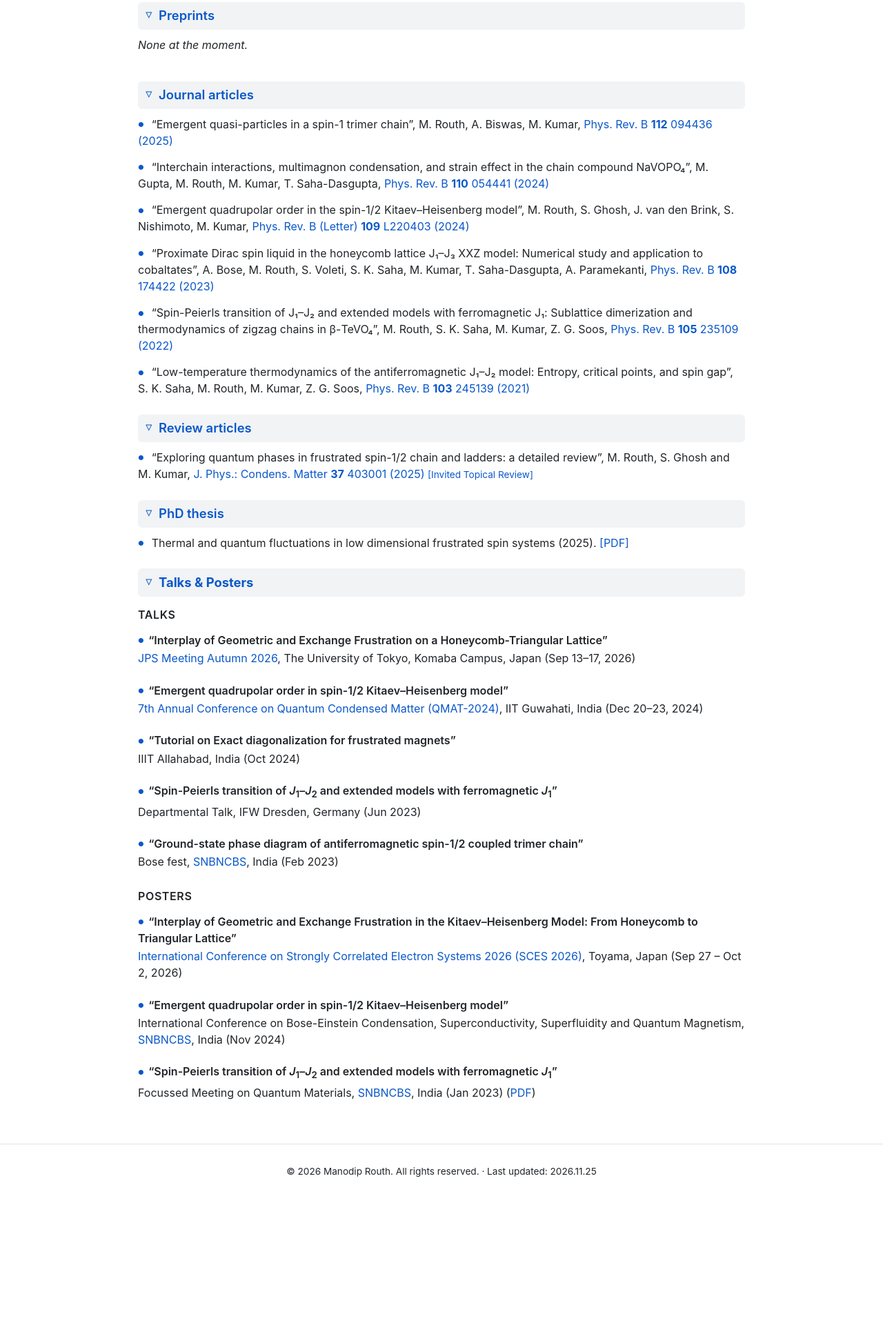
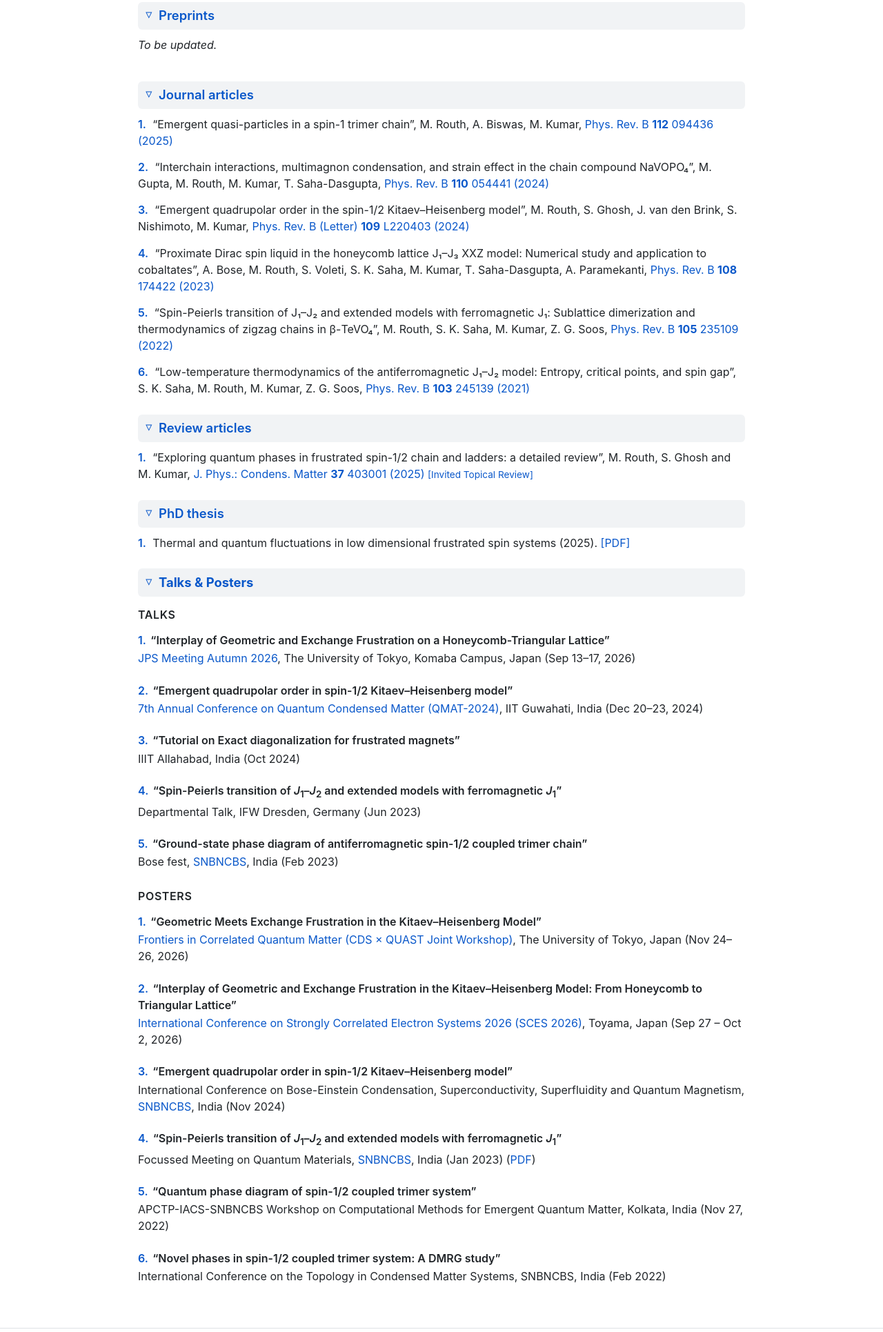
Before and after one commit to routhmanodip/routhmanodip.github.io, a plain HTML site: page outcome.html in a window 1280 px wide. Shown: the part 229-2160 px from the top of the page at 69% size. Before the commit the page ends 1966 px from the top, so only its background shows below. Drawn offline with Linux system fonts and the light colour scheme.

Commit message:
Resources: workshops/conferences first with Upcoming/Completed; move Upcoming off home; Outcome: numbering, new posters; News: CDS x QUAST poster
Co-Authored-By: Claude Sonnet 5.5 <noreply@anthropic.com>

```diff
--- a/outcome.html
+++ b/outcome.html
@@ -15,7 +15,7 @@
       document.documentElement.setAttribute("data-theme", t);
     })();
   </script>
-  <link rel="stylesheet" href="styles.css?v=54" />
+  <link rel="stylesheet" href="styles.css?v=55" />
 </head>
 <body>
   <!-- ===== Header / Nav ===== -->
@@ -53,29 +53,29 @@
 
       <details class="research-topic pub-group" open>
         <summary><h3 class="about-subhead">Preprints</h3></summary>
-        <p class="pub-empty">None at the moment.</p>
+        <p class="pub-empty">To be updated.</p>
         <!-- EDIT: replace the line above with an <ol class="pub-list"> like the ones below -->
       </details>
 
       <details class="research-topic pub-group" open>
         <summary><h3 class="about-subhead">Journal articles</h3></summary>
         <ol class="pub-list">
-          <li class="pub"><span class="pub-num">●</span>
+          <li class="pub"><span class="pub-num">1.</span>
             “Emergent quasi-particles in a spin-1 trimer chain”, <span class="self-author">M. Routh</span>, A. Biswas, M. Kumar, <a href="https://doi.org/10.1103/h2l7-w3cj" target="_blank" rel="noopener">Phys. Rev. B <strong>112</strong> 094436 (2025)</a>
           </li>
-          <li class="pub"><span class="pub-num">●</span>
+          <li class="pub"><span class="pub-num">2.</span>
             “Interchain interactions, multimagnon condensation, and strain effect in the chain compound NaVOPO₄”, M. Gupta, <span class="self-author">M. Routh</span>, M. Kumar, T. Saha-Dasgupta, <a href="https://doi.org/10.1103/PhysRevB.110.054441" target="_blank" rel="noopener">Phys. Rev. B <strong>110</strong> 054441 (2024)</a>
           </li>
-          <li class="pub"><span class="pub-num">●</span>
+          <li class="pub"><span class="pub-num">3.</span>
             “Emergent quadrupolar order in the spin-1/2 Kitaev–Heisenberg model”, <span class="self-author">M. Routh</span>, S. Ghosh, J. van den Brink, S. Nishimoto, M. Kumar, <a href="https://doi.org/10.1103/PhysRevB.109.L220403" target="_blank" rel="noopener">Phys. Rev. B (Letter) <strong>109</strong> L220403 (2024)</a>
           </li>
-          <li class="pub"><span class="pub-num">●</span>
+          <li class="pub"><span class="pub-num">4.</span>
             “Proximate Dirac spin liquid in the honeycomb lattice J₁–J₃ XXZ model: Numerical study and application to cobaltates”, A. Bose, <span class="self-author">M. Routh</span>, S. Voleti, S. K. Saha, M. Kumar, T. Saha-Dasgupta, A. Paramekanti, <a href="https://doi.org/10.1103/PhysRevB.108.174422" target="_blank" rel="noopener">Phys. Rev. B <strong>108</strong> 174422 (2023)</a>
           </li>
-          <li class="pub"><span class="pub-num">●</span>
+          <li class="pub"><span class="pub-num">5.</span>
             “Spin-Peierls transition of J₁–J₂ and extended models with ferromagnetic J₁: Sublattice dimerization and thermodynamics of zigzag chains in β-TeVO₄”, <span class="self-author">M. Routh</span>, S. K. Saha, M. Kumar, Z. G. Soos, <a href="https://doi.org/10.1103/PhysRevB.105.235109" target="_blank" rel="noopener">Phys. Rev. B <strong>105</strong> 235109 (2022)</a>
           </li>
-          <li class="pub"><span class="pub-num">●</span>
+          <li class="pub"><span class="pub-num">6.</span>
             “Low-temperature thermodynamics of the antiferromagnetic J₁–J₂ model: Entropy, critical points, and spin gap”, S. K. Saha, <span class="self-author">M. Routh</span>, M. Kumar, Z. G. Soos, <a href="https://doi.org/10.1103/PhysRevB.103.245139" target="_blank" rel="noopener">Phys. Rev. B <strong>103</strong> 245139 (2021)</a>
           </li>
         </ol>
@@ -84,7 +84,7 @@
       <details class="research-topic pub-group" open>
         <summary><h3 class="about-subhead">Review articles</h3></summary>
         <ol class="pub-list">
-          <li class="pub"><span class="pub-num">●</span>
+          <li class="pub"><span class="pub-num">1.</span>
             “Exploring quantum phases in frustrated spin-1/2 chain and ladders: a detailed review”, <span class="self-author">M. Routh</span>, S. Ghosh and M. Kumar, <a href="https://doi.org/10.1088/1361-648X/ae0670" target="_blank" rel="noopener">J. Phys.: Condens. Matter <strong>37</strong> 403001 (2025)</a> <span class="pub-badge">[Invited Topical Review]</span>
           </li>
         </ol>
@@ -93,7 +93,7 @@
       <details class="research-topic pub-group" open>
         <summary><h3 class="about-subhead">PhD thesis</h3></summary>
         <ol class="pub-list">
-          <li class="pub"><span class="pub-num">●</span>
+          <li class="pub"><span class="pub-num">1.</span>
             Thermal and quantum fluctuations in low dimensional frustrated spin systems (2025). <a href="https://apply.bose.res.in/wp/linked-objects/academic-programmes/PhD%20Thesies/394_Manodip%20Routh.pdf" target="_blank" rel="noopener">[PDF]</a>
           </li>
         </ol>
@@ -137,6 +137,12 @@
         <h4 class="cv-subheading">Posters</h4>
         <div class="cv-entry">
           <div class="cv-body">
+            <h4>“Geometric Meets Exchange Frustration in the Kitaev–Heisenberg Model”</h4>
+            <p><a href="https://rytaroarita.github.io/cds-quast-conference2026/index.html" target="_blank" rel="noopener">Frontiers in Correlated Quantum Matter (CDS × QUAST Joint Workshop)</a>, The University of Tokyo, Japan (Nov 24–26, 2026)</p>
+          </div>
+        </div>
+        <div class="cv-entry">
+          <div class="cv-body">
             <h4>“Interplay of Geometric and Exchange Frustration in the Kitaev–Heisenberg Model: From Honeycomb to Triangular Lattice”</h4>
             <p><a href="https://smartconf.jp/content/sces2026/" target="_blank" rel="noopener">International Conference on Strongly Correlated Electron Systems 2026 (SCES 2026)</a>, Toyama, Japan (Sep 27 – Oct 2, 2026)</p>
           </div>
@@ -153,6 +159,18 @@
             <p>Focussed Meeting on Quantum Materials, <a href="https://www.bose.res.in/" target="_blank" rel="noopener">SNBNCBS</a>, India (Jan 2023) (<a href="posters/Poster_SP.pdf" target="_blank" rel="noopener">PDF</a>)</p>
           </div>
         </div>
+        <div class="cv-entry">
+          <div class="cv-body">
+            <h4>“Quantum phase diagram of spin-1/2 coupled trimer system”</h4>
+            <p>APCTP-IACS-SNBNCBS Workshop on Computational Methods for Emergent Quantum Matter, Kolkata, India (Nov 27, 2022)</p>
+          </div>
+        </div>
+        <div class="cv-entry">
+          <div class="cv-body">
+            <h4>“Novel phases in spin-1/2 coupled trimer system: A DMRG study”</h4>
+            <p>International Conference on the Topology in Condensed Matter Systems, SNBNCBS, India (Feb 2022)</p>
+          </div>
+        </div>
       </details>
     </section>
   </main>
--- a/styles.css
+++ b/styles.css
@@ -416,9 +416,7 @@ a:hover { text-decoration: underline; }
   font-family: var(--sans);
   font-weight: 600;
   color: var(--accent);
-  font-size: 0.6em;
-  vertical-align: middle;
-  margin-right: 0.4rem;
+  margin-right: 0.3rem;
 }
 .self-author { color: inherit; }
 .research-topic .pub-empty { color: var(--text-soft); font-style: italic; }
@@ -455,11 +453,12 @@ a:hover { text-decoration: underline; }
 .cv-body p { color: var(--text-soft); font-size: 1rem; }
 .cv-meta { margin-top: 0.25rem; }
 .cv-bulleted .cv-entry { grid-template-columns: 1fr; }
+.cv-bulleted .cv-subheading { counter-reset: item; }
+.cv-bulleted .cv-entry { counter-increment: item; }
 .cv-bulleted .cv-body h4::before {
-  content: "●";
+  content: counter(item) ".";
   color: var(--accent);
-  font-size: 0.6em;
-  vertical-align: middle;
+  font-weight: 600;
   margin-right: 0.4rem;
 }
 .cv-subheading {
```
Also changed, not shown: contact.html (+1 -1 lines), cv.html (+1 -1 lines), index.html (+2 -12 lines), publications.html (+1 -1 lines), resources.html (+23 -14 lines).
